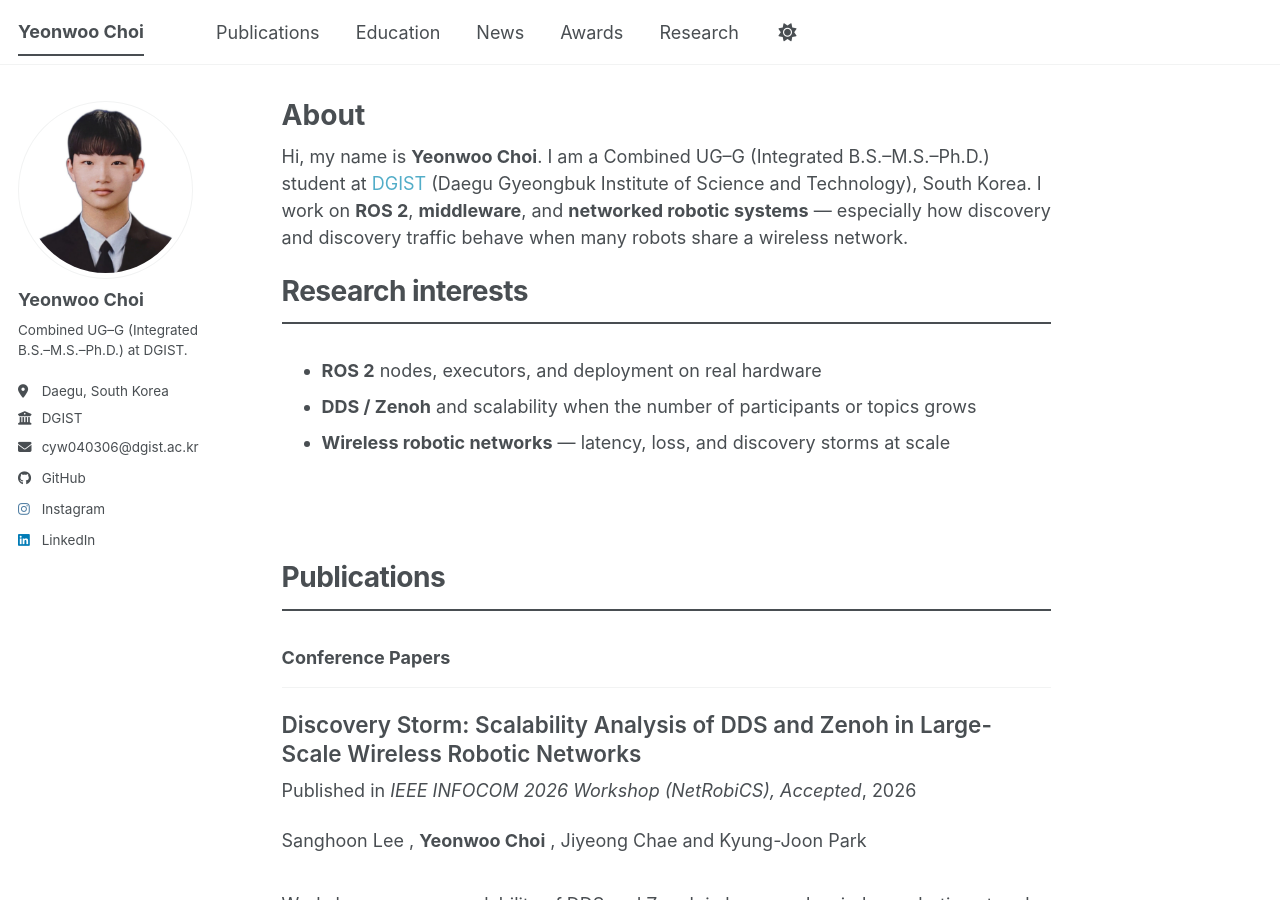
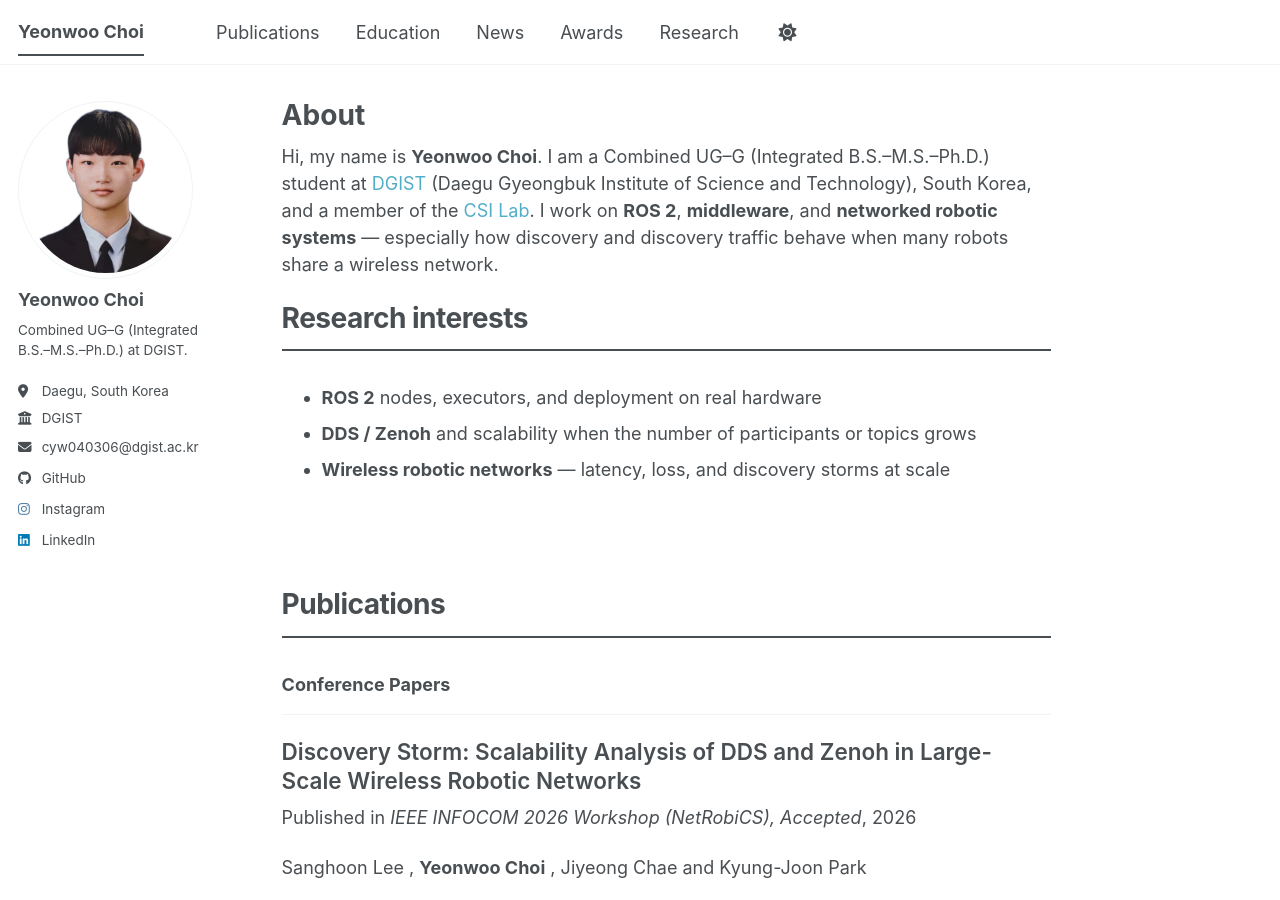
Before and after one commit to CTypeCharger/CTypeCharger.github.io, a Jekyll site: the page built from _pages/about.html, in a window 1280 px wide and 900 px high. Built offline with Jekyll 4.4.1, drawn with Linux system fonts in a browser that asks for light colours; a script bundle is joined from its source files by our own code; library files that are not in the unit come from our copies.

Commit message:
Link CSI Lab affiliation on about page
Made-with: Cursor

```diff
--- a/_pages/about.html
+++ b/_pages/about.html
@@ -13,7 +13,7 @@ redirect_from:
   - /research-experience/
 ---
 
-<p>Hi, my name is <strong>Yeonwoo Choi</strong>. I am a Combined UG–G (Integrated B.S.–M.S.–Ph.D.) student at <a href="https://www.dgist.ac.kr/">DGIST</a> (Daegu Gyeongbuk Institute of Science and Technology), South Korea. I work on <strong>ROS 2</strong>, <strong>middleware</strong>, and <strong>networked robotic systems</strong> — especially how discovery and discovery traffic behave when many robots share a wireless network.</p>
+<p>Hi, my name is <strong>Yeonwoo Choi</strong>. I am a Combined UG–G (Integrated B.S.–M.S.–Ph.D.) student at <a href="https://www.dgist.ac.kr/">DGIST</a> (Daegu Gyeongbuk Institute of Science and Technology), South Korea, and a member of the <a href="https://csi.dgist.ac.kr/">CSI Lab</a>. I work on <strong>ROS 2</strong>, <strong>middleware</strong>, and <strong>networked robotic systems</strong> — especially how discovery and discovery traffic behave when many robots share a wireless network.</p>
 
 <h2 id="research-interests">Research interests</h2>
 <ul>
```
